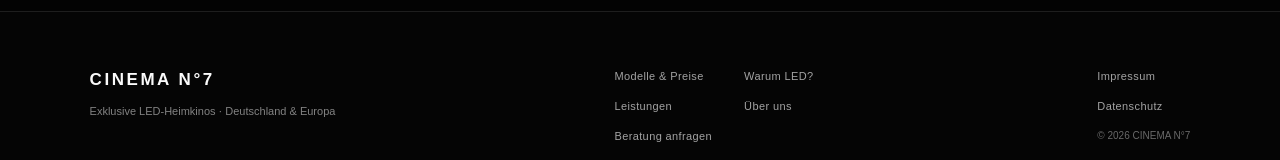
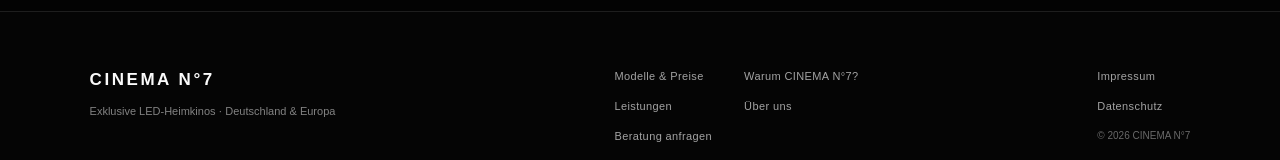
Before and after one commit to dennis-glaser-coder/cinema-n7, a Next.js app: page /anfrage in a window 1280 px wide. Shown: the part 1037-1197 px from the top of the page. Built offline with nearby package versions, Linux system fonts and the light colour scheme; no server answers.

Commit message:
Route every main menu item to its own page and name Why CINEMA N7

```diff
--- a/components/site-footer.tsx
+++ b/components/site-footer.tsx
@@ -7,8 +7,8 @@ export default function SiteFooter() {
       </div>
       <nav aria-label="Footernavigation" className="cn7-footer-links">
         <a href="/produkte">Modelle &amp; Preise</a>
-        <a href="/led-heimkino">Warum LED?</a>
-        <a href="/produkte#leistungen">Leistungen</a>
+        <a href="/warum-cinema-n7">Warum CINEMA N°7?</a>
+        <a href="/leistungen">Leistungen</a>
         <a href="/ueber-uns">Über uns</a>
         <a href="/anfrage">Beratung anfragen</a>
       </nav>
```
